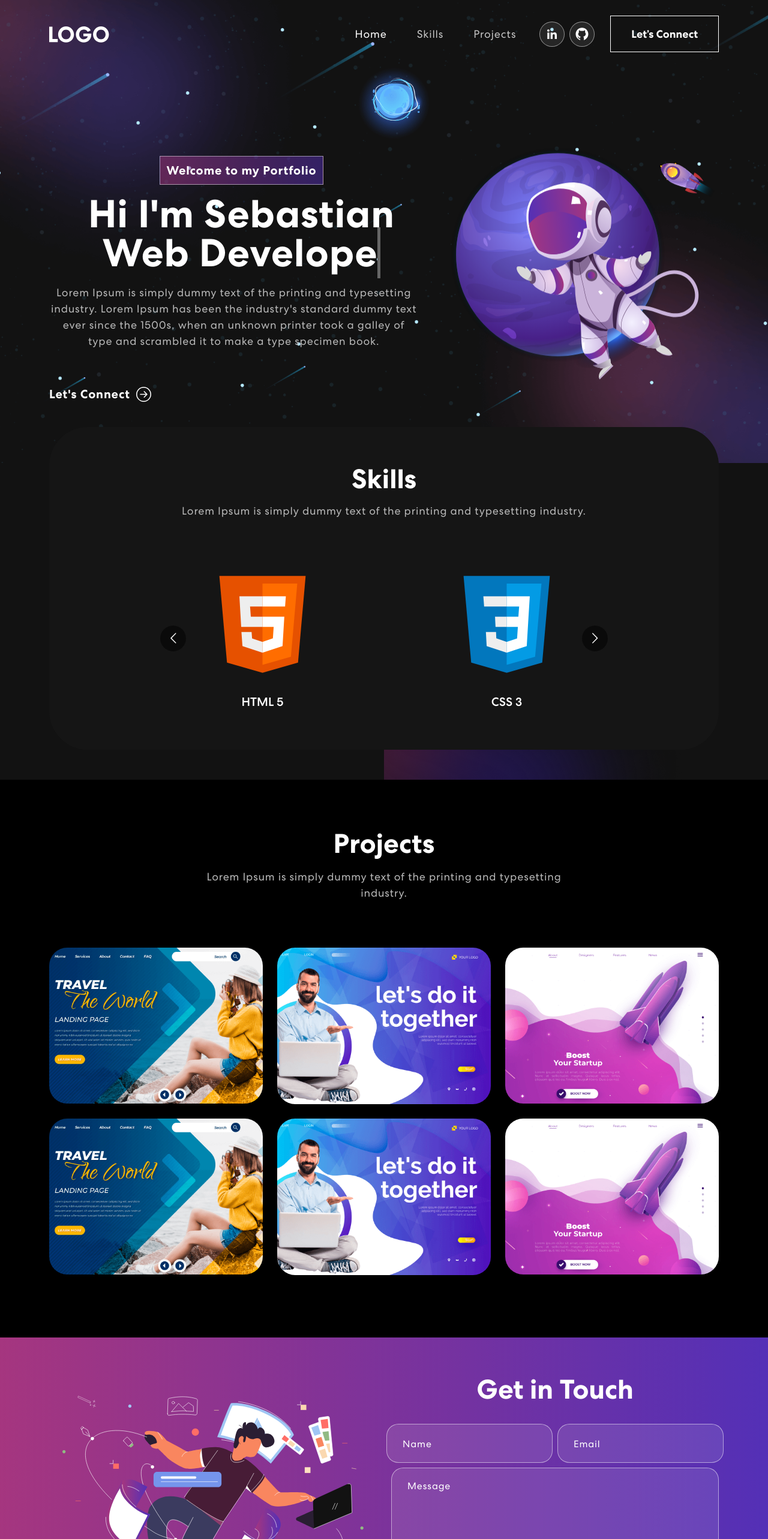
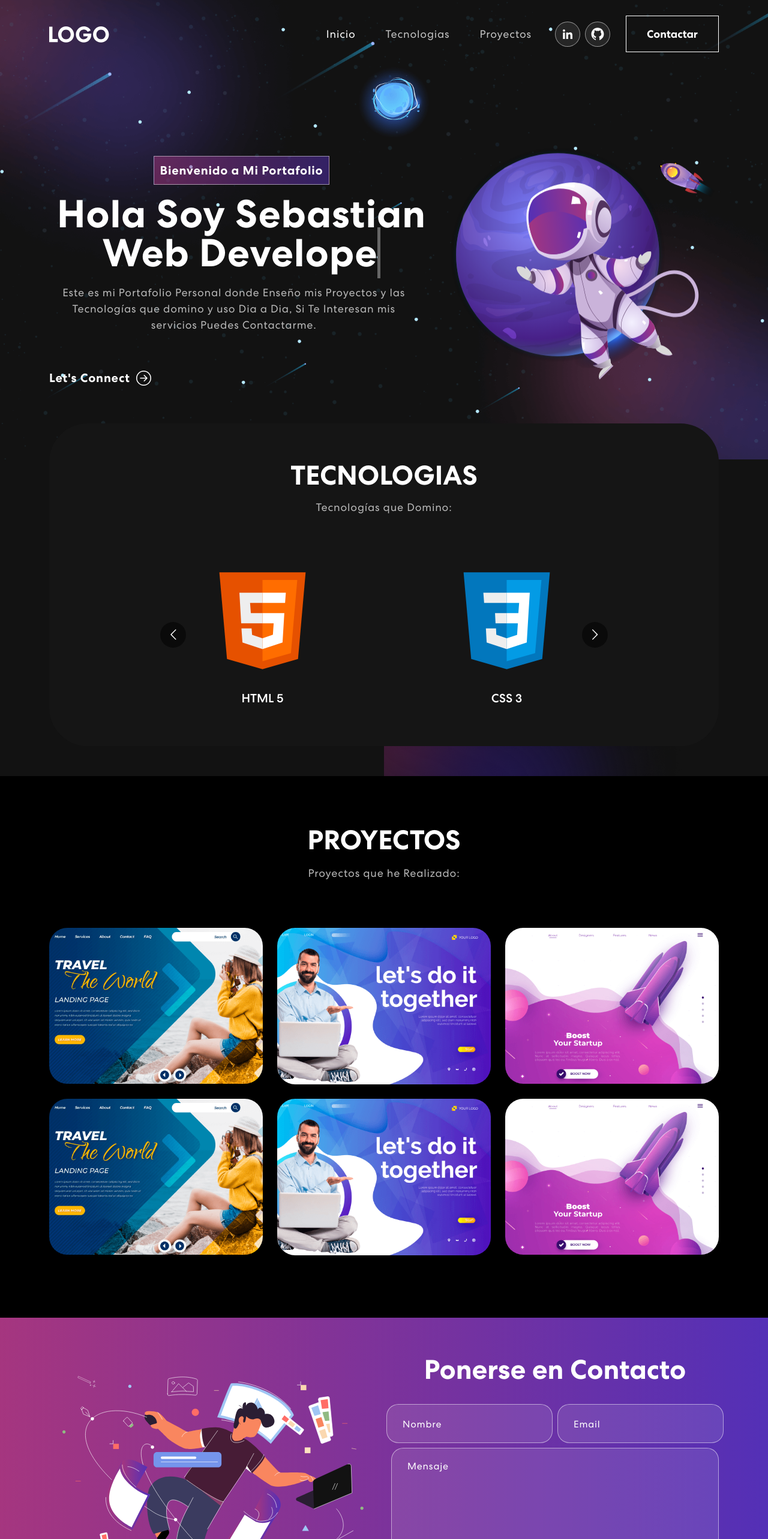
Before and after one commit to sebas-pr2000/MyportfolioPersonal, a React (Create React App) app: page / in a window 1280 px wide. Shown: the top 2566 px of the page at 60% size. Built offline with nearby package versions, Linux system fonts and the light colour scheme.

Commit message:
Ingles A Español

```diff
--- a/src/components/Banner.js
+++ b/src/components/Banner.js
@@ -60,9 +60,9 @@ export default function Banner() {
          <Container>
             <Row className="aligh-items-center">
                <Col xs={12} md={6} xl={7}>
-                  <span className="tagline">Welcome to my Portfolio</span>
+                  <span className="tagline">Bienvenido a Mi Portafolio</span>
                   <h1>
-                     {`Hi I'm Sebastian `}
+                     {`Hola Soy Sebastian `}
                      <span
                         className="txt-rotate"
                         dataPeriod="1000"
@@ -72,11 +72,9 @@ export default function Banner() {
                      </span>
                   </h1>
                   <p>
-                     Lorem Ipsum is simply dummy text of the printing and
-                     typesetting industry. Lorem Ipsum has been the industry's
-                     standard dummy text ever since the 1500s, when an unknown
-                     printer took a galley of type and scrambled it to make a
-                     type specimen book.
+                     Este es mi Portafolio Personal donde Enseño mis Proyectos y
+                     las Tecnologías que domino y uso Dia a Dia, Si Te Interesan
+                     mis servicios Puedes Contactarme.
                   </p>
                   <button
                      onClick={() => {
--- a/src/components/Contact.js
+++ b/src/components/Contact.js
@@ -34,7 +34,7 @@ function Contact() {
                   <img src={contactImg} alt="Contact Us" />
                </Col>
                <Col md={6}>
-                  <h2>Get in Touch</h2>
+                  <h2>Ponerse en Contacto</h2>
                   <form
                      action="https://formsubmit.co/sebaslkjh@gmail.com"
                      method="POST"
@@ -45,8 +45,8 @@ function Contact() {
                            <input
                               type="text"
                               //   value={formDetails.firstName}
-                              placeholder="Name"
-                              name="Name"
+                              placeholder="Nombre"
+                              name="Nombre"
                               //   onChange={(e) =>
                               //      onFormUpdate("firstName", e.target.value)
                               //   }
@@ -78,20 +78,20 @@ function Contact() {
                            <textarea
                               rows="6"
                               //   value={formDetails.message}
-                              placeholder="Message"
-                              name="Message"
+                              placeholder="Mensaje"
+                              name="Mensaje"
                               //   onChange={(e) =>
                               //      onFormUpdate("message", e.target.value)
                               //   }
                            />
                            <button type="submit">
-                              <span>Send</span>
+                              <span>Enviar</span>
                            </button>
                            <input type="hidden" name="_captcha" value="false" />
                            <input
                               type="hidden"
                               name="_next"
-                              value="http://localhost:3000/"
+                              value="https://sebastian-portafolio-dev.vercel.app/"
                            />
                         </Col>
                         {/* {status.message && (
--- a/src/components/NavBar.js
+++ b/src/components/NavBar.js
@@ -58,7 +58,7 @@ function NavBar() {
                         }
                         onClick={() => onUpdateActiveLink("home")}
                      >
-                        Home
+                        Inicio
                      </Nav.Link>
                      <Nav.Link
                         href="#skills"
@@ -69,7 +69,7 @@ function NavBar() {
                         }
                         onClick={() => onUpdateActiveLink("skills")}
                      >
-                        Skills
+                        Tecnologias
                      </Nav.Link>
                      <Nav.Link
                         href="#projects"
@@ -80,7 +80,7 @@ function NavBar() {
                         }
                         onClick={() => onUpdateActiveLink("projects")}
                      >
-                        Projects
+                        Proyectos
                      </Nav.Link>
                   </Nav>
                   <span className="navbar-text">
@@ -109,7 +109,7 @@ function NavBar() {
                      </div>
                      <HashLink to="#connect">
                         <button className="vvd">
-                           <span>Let’s Connect</span>
+                           <span>Contactar</span>
                         </button>
                      </HashLink>
                   </span>
--- a/src/components/Projects.js
+++ b/src/components/Projects.js
@@ -46,11 +46,8 @@ function Projects() {
          <Container>
             <Row>
                <Col>
-                  <h2>Projects</h2>
-                  <p>
-                     Lorem Ipsum is simply dummy text of the printing and
-                     typesetting industry.
-                  </p>
+                  <h2>PROYECTOS </h2>
+                  <p>Proyectos que he Realizado:</p>
                   <Tab.Container id="projects-tabs" defaultActiveKey="first">
                      <Nav
                         variant="pills"
--- a/src/components/Skills.js
+++ b/src/components/Skills.js
@@ -43,11 +43,8 @@ function Skills() {
             <Row>
                <Col>
                   <div className="skill-bx">
-                     <h2>Skills</h2>
-                     <p>
-                        Lorem Ipsum is simply dummy text of the printing and
-                        typesetting industry.
-                     </p>
+                     <h2>TECNOLOGIAS</h2>
+                     <p>Tecnologías que Domino:</p>
                      <Carousel
                         responsive={responsive}
                         infinite={true}
```
